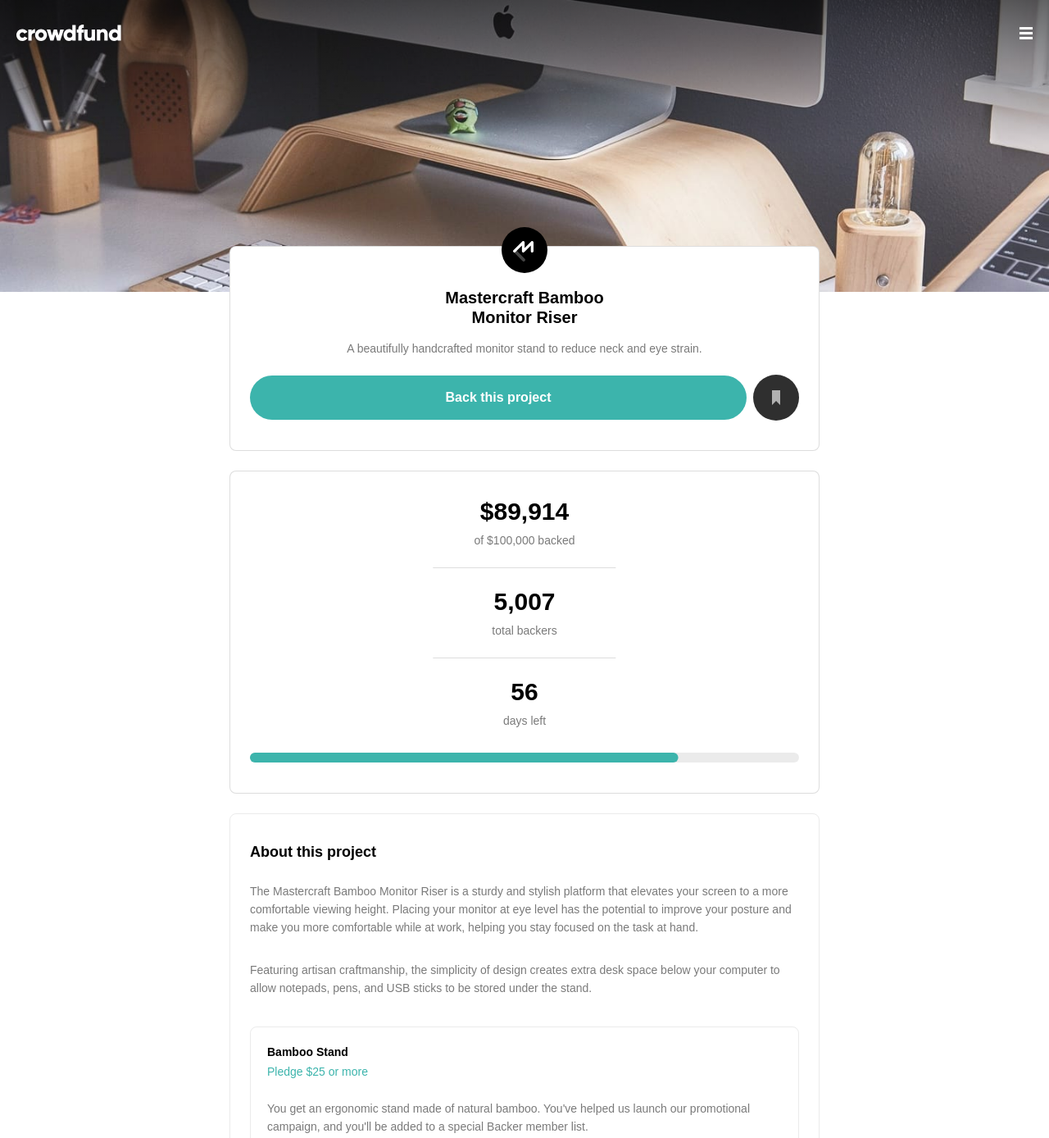
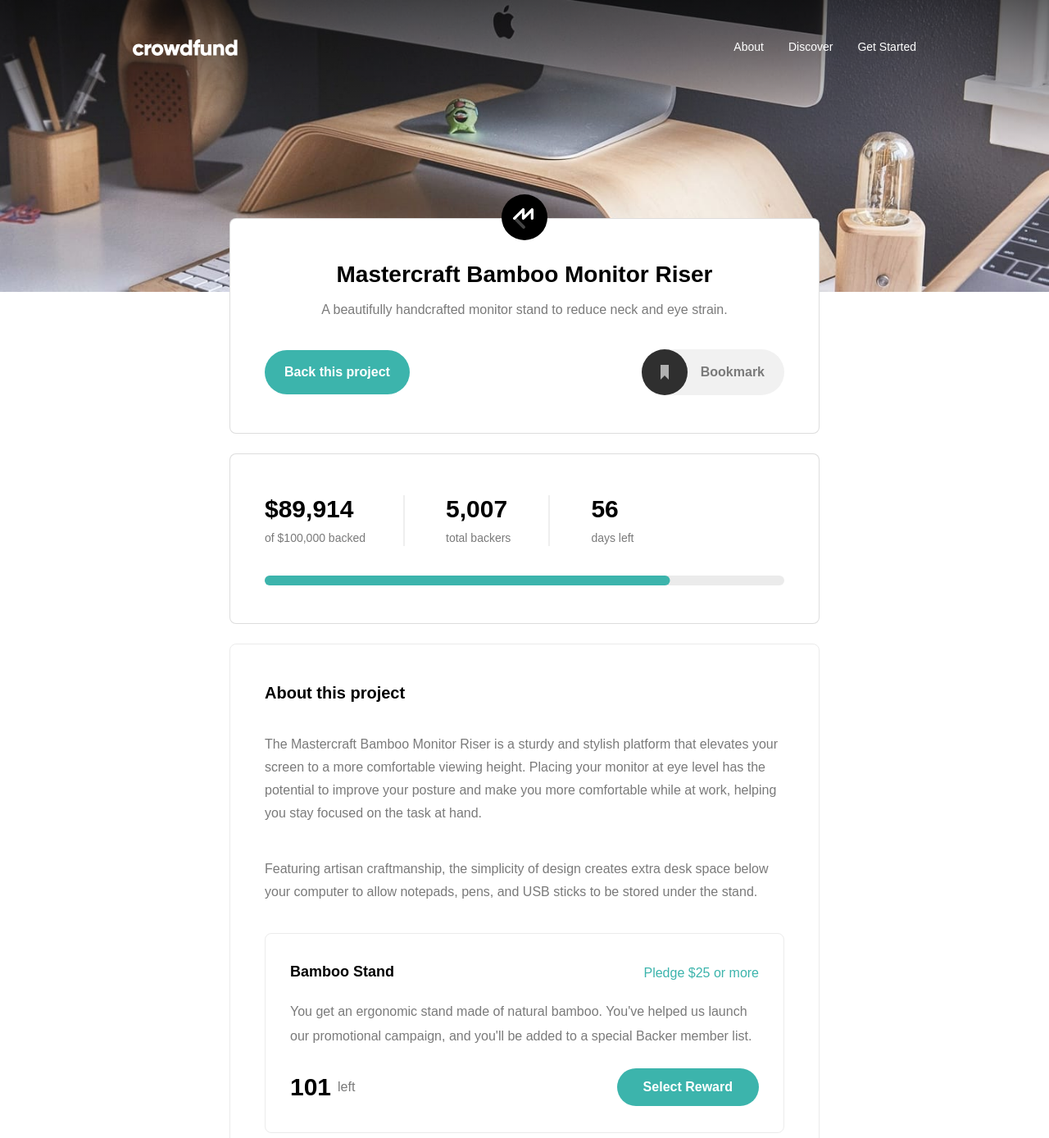
Before and after one commit to mupinnn/slices, an Astro site in the folder slices/crowdfunding-product-page/: page / in a window 1280 px wide. Shown: the top 1388 px of the page at 82% size. Built offline with nearby package versions, Linux system fonts and the light colour scheme; Astro itself is replaced by a stand-in of ours.

Commit message:
feat(slices/crowdfunding-product-page): adjust responsiveness

```diff
--- a/slices/crowdfunding-product-page/src/components/navbar.astro
+++ b/slices/crowdfunding-product-page/src/components/navbar.astro
@@ -7,25 +7,25 @@ const menu = ["About", "Discover", "Get Started"];
 ---
 
 <nav
-  class="fixed inset-x-0 z-50 flex items-center justify-between gap-2 bg-transparent px-5 py-7.5 min-[1440px]:px-[162px] min-[1440px]:py-[47px]"
+  class="fixed inset-x-0 z-50 flex items-center justify-between gap-2 bg-transparent px-5 py-7.5 md:px-[162px] md:py-[47px]"
 >
   <Logo />
 
-  <button class="group min-[1440px]:hidden" data-open="false" id="btn-menu">
+  <button class="group md:hidden" data-open="false" id="btn-menu">
     <HamburgerIcon class="hidden group-data-[open=false]:block" />
     <XIcon class="hidden group-data-[open=true]:block" />
   </button>
 
   <div
     id="mobile-menu"
-    class="absolute inset-x-0 top-20 hidden h-svh w-full bg-linear-to-b from-transparent to-black/35 to-10% px-5 min-[1440px]:static min-[1440px]:block min-[1440px]:size-auto min-[1440px]:bg-none min-[1440px]:p-0"
+    class="absolute inset-x-0 top-20 hidden h-svh w-full bg-linear-to-b from-transparent to-black/35 to-10% px-5 md:static md:block md:size-auto md:bg-none md:p-0"
   >
     <div
-      class="flex flex-col divide-y divide-gray-500/25 rounded-lg bg-white font-medium min-[1440px]:flex-row min-[1440px]:items-center min-[1440px]:gap-7.5 min-[1440px]:divide-none min-[1440px]:bg-transparent min-[1440px]:text-white"
+      class="flex flex-col divide-y divide-gray-500/25 rounded-lg bg-white font-medium md:flex-row md:items-center md:gap-7.5 md:divide-none md:bg-transparent md:text-white"
     >
       {
         menu.map(m => (
-          <a href="#" class="p-5 min-[1440px]:p-0 min-[1440px]:text-[14px]">
+          <a href="#" class="p-5 md:p-0 md:text-[14px]">
             {m}
           </a>
         ))
--- a/slices/crowdfunding-product-page/src/pages/index.astro
+++ b/slices/crowdfunding-product-page/src/pages/index.astro
@@ -1,13 +1,17 @@
 ---
+import { getImage } from "astro:assets";
 import DefaultLayout from "../layouts/default-layout.astro";
-import imageHeroMobile from "../assets/images/image-hero-mobile.jpg";
-import imageHeroDesktop from "../assets/images/image-hero-desktop.jpg";
+import imageHeroMobileUrl from "../assets/images/image-hero-mobile.jpg";
+import imageHeroDesktopUrl from "../assets/images/image-hero-desktop.jpg";
 import MastercraftLogo from "../assets/images/logo-mastercraft.svg";
 import BookmarkIcon from "../assets/images/icon-bookmark.svg";
 import BookmarkedIcon from "../assets/images/icon-bookmarked.svg";
 import CloseIcon from "../assets/images/icon-close-modal.svg";
 import CheckIcon from "../assets/images/icon-check.svg";
 import Button from "../components/ui/button.astro";
+
+const imageHeroMobile = await getImage({ src: imageHeroMobileUrl });
+const imageHeroDesktop = await getImage({ src: imageHeroDesktopUrl });
 
 const stats = [
   {
@@ -62,54 +66,50 @@ const pledges = [
   <main class="flex w-full grow flex-col">
     <section class="relative">
       <div class="absolute size-full bg-linear-to-b from-black/60 to-transparent to-50%"></div>
-      <img src={imageHeroDesktop.src} alt="" />
+      <picture>
+        <source media="(max-width: 859px)" srcset={imageHeroMobileUrl.src} />
+        <source media="(min-width: 860px)" srcset={imageHeroDesktop.src} />
+        <img src={imageHeroDesktop.src} alt="" class="w-full object-cover" />
+      </picture>
     </section>
 
-    <section class="z-10 mx-auto -mt-14 max-w-[760px] space-y-6 px-5 min-[1440px]:-mt-22.5">
+    <section class="z-10 mx-auto -mt-14 max-w-[760px] space-y-6 px-5 md:-mt-22.5">
       <section
-        class="flex flex-col items-center justify-center rounded-lg border border-gray-500/25 bg-white p-6 pb-9 text-center min-[1440px]:px-10.5 min-[1440px]:pb-11.5"
+        class="flex flex-col items-center justify-center rounded-lg border border-gray-500/25 bg-white p-6 pb-9 text-center md:px-10.5 md:pb-11.5"
       >
-        <MastercraftLogo class="-mt-12 min-[1440px]:-mt-13.5" />
+        <MastercraftLogo class="-mt-12 md:-mt-13.5" />
         <h1
-          class="mt-4.5 max-w-60 text-xl leading-6 font-bold min-[1440px]:mt-7.5 min-[1440px]:max-w-fit min-[1440px]:text-[28px]"
+          class="mt-4.5 max-w-60 text-xl leading-6 font-bold md:mt-7.5 md:max-w-fit md:text-[28px]"
         >
           Mastercraft Bamboo Monitor Riser
         </h1>
-        <p
-          class="mt-3.5 text-sm leading-6 text-gray-500 min-[1440px]:mt-[19px] min-[1440px]:text-[16px]"
-        >
+        <p class="mt-3.5 text-sm leading-6 text-gray-500 md:mt-[19px] md:text-[16px]">
           A beautifully handcrafted monitor stand to reduce neck and eye strain.
         </p>
-        <div
-          class="mt-5 flex w-full items-center gap-2 min-[1440px]:mt-9 min-[1440px]:justify-between"
-        >
-          <Button class="grow min-[1440px]:grow-0" data-project-dialog-trigger
-            >Back this project</Button
-          >
+        <div class="mt-5 flex w-full items-center gap-2 md:mt-9 md:justify-between">
+          <Button class="grow md:grow-0" data-project-dialog-trigger>Back this project</Button>
           <button
             id="btn-bookmark"
             data-bookmarked="false"
-            class="group flex items-center gap-4 rounded-full font-bold min-[1440px]:bg-gray-500/10 min-[1440px]:pr-6"
+            class="group flex items-center gap-4 rounded-full font-bold md:bg-gray-500/10 md:pr-6"
           >
             <BookmarkIcon class="hidden group-data-[bookmarked=false]:block" />
             <BookmarkedIcon class="hidden group-data-[bookmarked=true]:block" />
-            <p class="hidden text-gray-500 min-[1440px]:block">Bookmark</p>
+            <p class="hidden text-gray-500 md:block">Bookmark</p>
           </button>
         </div>
       </section>
 
       <section
-        class="flex flex-col rounded-lg border border-gray-500/25 bg-white px-6 pt-8 pb-[37px] min-[1440px]:px-10.5 min-[1440px]:pt-12.5 min-[1440px]:pb-11.5"
+        class="flex flex-col rounded-lg border border-gray-500/25 bg-white px-6 pt-8 pb-[37px] md:px-10.5 md:pt-12.5 md:pb-11.5"
       >
-        <div
-          class="flex flex-col gap-12 text-center min-[1440px]:flex-row min-[1440px]:gap-24.5 min-[1440px]:text-left"
-        >
+        <div class="flex flex-col gap-12 text-center md:flex-row md:gap-24.5 md:text-left">
           {
             stats.map(stat => (
               <div class="group relative flex flex-col gap-2">
                 <p class="text-[30px] leading-8.5 font-bold">{stat.title}</p>
                 <p class="text-sm text-gray-500">{stat.subtitle}</p>
-                <div class="absolute -bottom-6 left-1/2 hidden h-[1px] w-4/12 -translate-x-1/2 bg-gray-500/25 group-not-last:block min-[1440px]:-right-12 min-[1440px]:bottom-auto min-[1440px]:left-auto min-[1440px]:h-full min-[1440px]:w-[1px] min-[1440px]:transform-none" />
+                <div class="absolute -bottom-6 left-1/2 hidden h-[1px] w-4/12 -translate-x-1/2 bg-gray-500/25 group-not-last:block md:-right-12 md:bottom-auto md:left-auto md:h-full md:w-[1px] md:transform-none" />
               </div>
             ))
           }
@@ -123,7 +123,7 @@ const pledges = [
           data-state="indeterminate"
           data-max="100"
           data-slot="progress"
-          class="relative mt-[29px] flex h-3 w-full items-center overflow-x-hidden rounded-full bg-gray-500/15 min-[1440px]:mt-9"
+          class="relative mt-[29px] flex h-3 w-full items-center overflow-x-hidden rounded-full bg-gray-500/15 md:mt-9"
         >
           <div
             data-state="indeterminate"
@@ -137,15 +137,13 @@ const pledges = [
       </section>
 
       <section
-        class="flex flex-col rounded-lg border border-gray-500/15 px-6 pt-8 pb-[37px] min-[1440px]:px-10.5 min-[1440px]:pt-12.5 min-[1440px]:pb-11.5"
+        class="flex flex-col rounded-lg border border-gray-500/15 px-6 pt-8 pb-[37px] md:px-10.5 md:pt-12.5 md:pb-11.5"
       >
-        <h2
-          class="text-[18px] leading-[29px] font-bold min-[1440px]:text-[20px] min-[1440px]:leading-[18px]"
-        >
+        <h2 class="text-[18px] leading-[29px] font-bold md:text-[20px] md:leading-[18px]">
           About this project
         </h2>
         <p
-          class="mt-5.5 text-sm leading-5.5 text-gray-500 min-[1440px]:mt-10 min-[1440px]:text-[16px] min-[1440px]:leading-[28px]"
+          class="mt-5.5 text-sm leading-5.5 text-gray-500 md:mt-10 md:text-[16px] md:leading-[28px]"
         >
           The Mastercraft Bamboo Monitor Riser is a sturdy and stylish platform that elevates your
           screen to a more comfortable viewing height. Placing your monitor at eye level has the
@@ -153,7 +151,7 @@ const pledges = [
           stay focused on the task at hand.
         </p>
         <p
-          class="mt-7.5 text-sm leading-5.5 text-gray-500 min-[1440px]:mt-10 min-[1440px]:text-[16px] min-[1440px]:leading-[28px]"
+          class="mt-7.5 text-sm leading-5.5 text-gray-500 md:mt-10 md:text-[16px] md:leading-[28px]"
         >
           Featuring artisan craftmanship, the simplicity of design creates extra desk space below
           your computer to allow notepads, pens, and USB sticks to be stored under the stand.
@@ -163,19 +161,17 @@ const pledges = [
           {
             rewards.map(reward => (
               <div
-                class="flex flex-col rounded-lg border border-gray-500/15 p-5 text-sm data-[out-of-stock=true]:opacity-50 min-[1440px]:px-7.5 min-[1440px]:py-9 min-[1440px]:pb-8 min-[1440px]:text-base"
+                class="flex flex-col rounded-lg border border-gray-500/15 p-5 text-sm data-[out-of-stock=true]:opacity-50 md:px-7.5 md:py-9 md:pb-8 md:text-base"
                 data-out-of-stock={reward.stock === 0}
               >
-                <div class="flex flex-col gap-1 min-[1440px]:flex-row min-[1440px]:justify-between">
-                  <h3 class="font-bold min-[1440px]:text-[18px] min-[1440px]:leading-[20px]">
-                    {reward.title}
-                  </h3>
+                <div class="flex flex-col gap-1 md:flex-row md:justify-between">
+                  <h3 class="font-bold md:text-[18px] md:leading-[20px]">{reward.title}</h3>
                   <p class="font-medium text-green-400">Pledge ${reward.pledge} or more</p>
                 </div>
-                <p class="mt-6 leading-5.5 text-gray-500 min-[1440px]:mt-5 min-[1440px]:leading-7.5">
+                <p class="mt-6 leading-5.5 text-gray-500 md:mt-5 md:leading-7.5">
                   {reward.description}
                 </p>
-                <div class="mt-7 flex flex-col gap-6 min-[1440px]:mt-6 min-[1440px]:flex-row min-[1440px]:justify-between">
+                <div class="mt-7 flex flex-col gap-6 md:mt-6 md:flex-row md:justify-between">
                   <div class="flex items-center gap-2">
                     <p class="text-3xl font-bold">{reward.stock}</p>
                     <p class="font-medium text-gray-500">left</p>
@@ -231,7 +227,7 @@ const pledges = [
                     class="box-content size-3 appearance-none rounded-full border-[5px] border-white bg-white bg-clip-padding ring-1 ring-gray-500/15 outline-none checked:bg-green-400"
                     disabled={"stock" in pledge && pledge.stock === 0}
                   />
-                  <div class="flex flex-col gap-1 min-[1440px]:flex-row min-[1440px]:gap-4">
+                  <div class="flex flex-col gap-1 md:flex-row md:gap-4">
                     <h3 class="font-bold">{pledge.title}</h3>
                     {"pledge" in pledge && (
                       <p class="font-medium text-green-400">Pledge ${pledge.pledge} or more</p>
@@ -239,7 +235,7 @@ const pledges = [
                   </div>
                 </label>
                 {"stock" in pledge && (
-                  <div class="hidden items-center gap-2 min-[1440px]:flex">
+                  <div class="hidden items-center gap-2 md:flex">
                     <p class="text-[18px] font-bold">{pledge.stock}</p>
                     <p class="font-medium text-gray-500">left</p>
                   </div>
@@ -247,12 +243,12 @@ const pledges = [
               </div>
               <p class="mt-6 leading-5.5 text-gray-500">{pledge.description}</p>
               {"stock" in pledge && (
-                <div class="mt-7 flex items-center gap-2 min-[1440px]:hidden">
+                <div class="mt-7 flex items-center gap-2 md:hidden">
                   <p class="font-bold">{pledge.stock}</p>
                   <p class="font-medium text-gray-500">left</p>
                 </div>
               )}
-              <div class="-mx-5 mt-7 hidden flex-col items-center justify-center gap-4 border-t border-gray-500/15 px-5 pt-8 peer-has-checked:flex min-[1440px]:flex-row min-[1440px]:justify-between min-[1440px]:pt-5">
+              <div class="-mx-5 mt-7 hidden flex-col items-center justify-center gap-4 border-t border-gray-500/15 px-5 pt-8 peer-has-checked:flex md:flex-row md:justify-between md:pt-5">
                 <p class="text-center text-gray-500">Enter your pledge</p>
                 <div class="flex items-center gap-2">
                   <div class="flex h-11.5 items-center gap-1 rounded-full border border-gray-500/15 px-4 has-focus:border-green-400">
@@ -281,10 +277,8 @@ const pledges = [
   >
     <div class="flex flex-col items-center justify-center gap-5 bg-white p-6 text-center">
       <CheckIcon />
-      <h2 class="text-[18px] leading-[29px] font-bold min-[1440px]:text-xl">
-        Thanks for your support!
-      </h2>
-      <p class="text-sm text-gray-500 min-[1440px]:text-base">
+      <h2 class="text-[18px] leading-[29px] font-bold md:text-xl">Thanks for your support!</h2>
+      <p class="text-sm text-gray-500 md:text-base">
         Your pledge brings us one step closer to sharing Mastercraft Bamboo Monitor Riser worldwide.
         You will get an email once our campaign is completed.
       </p>
```
